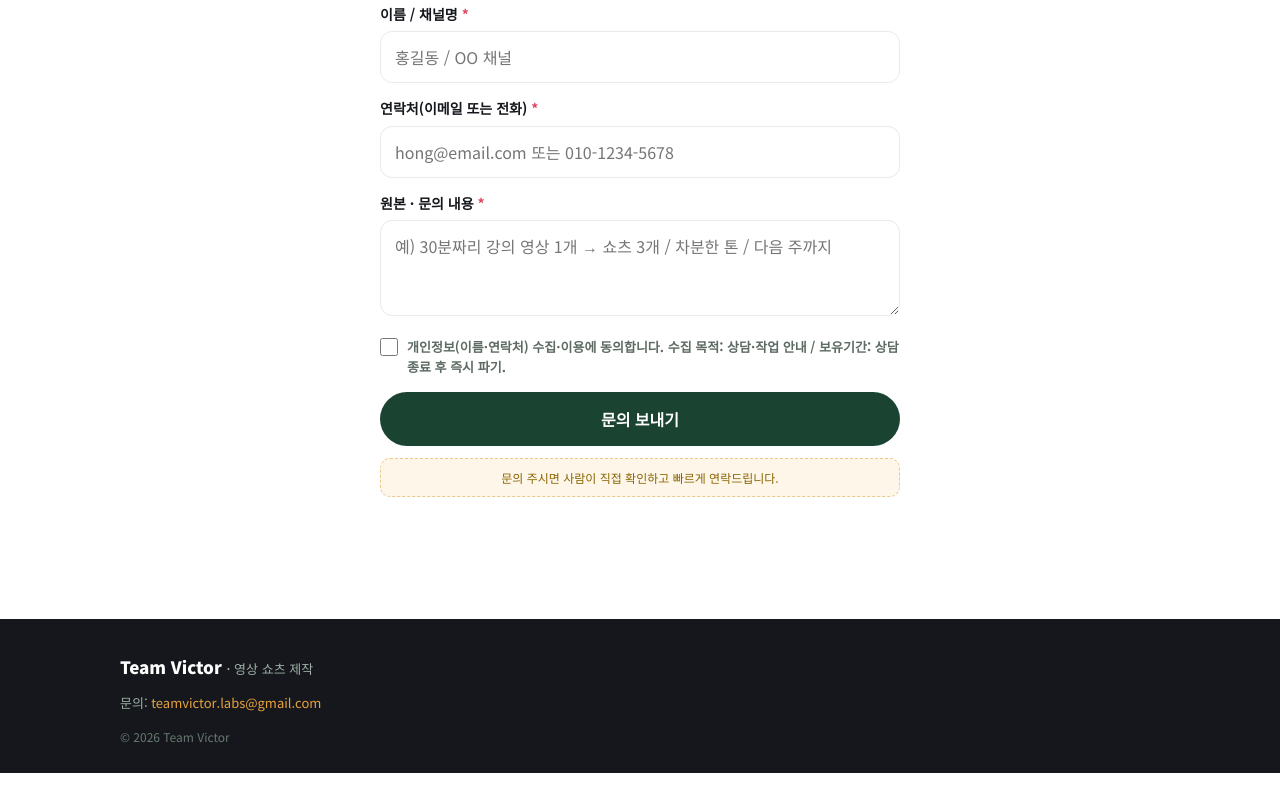
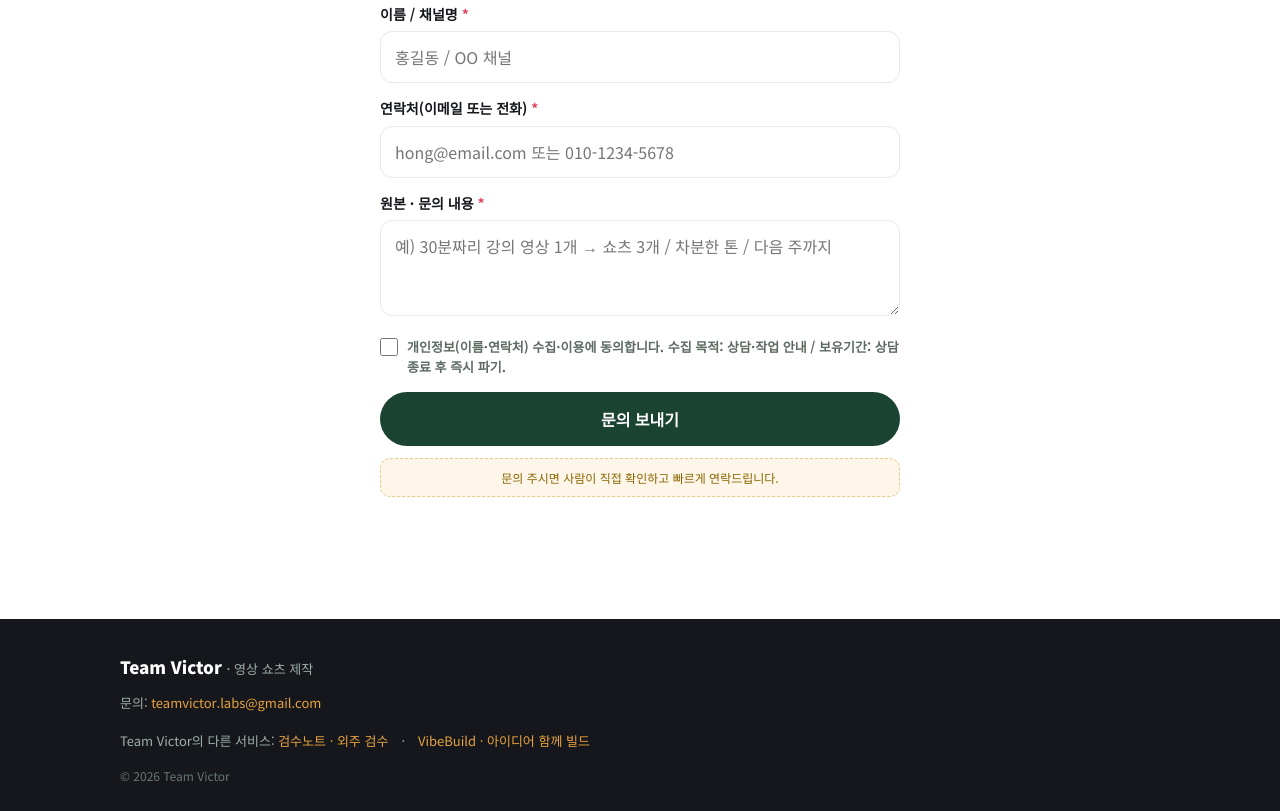
Before and after one commit to teamvictor-labs/shorts, a plain HTML site: page index.html in a window 1280 px wide. Shown: the part 4854-5665 px from the top of the page. Before the commit the page ends 5627 px from the top, so only its background shows below. Drawn offline with Linux system fonts and the light colour scheme.

Commit message:
푸터에 Team Victor 다른 서비스 상호 링크 추가 (검수노트·VibeBuild)
Co-Authored-By: Claude Opus 4.8 (1M context) <noreply@anthropic.com>

```diff
--- a/index.html
+++ b/index.html
@@ -388,6 +388,10 @@
     <div class="row">
       문의: <a href="mailto:teamvictor.labs@gmail.com">teamvictor.labs@gmail.com</a>
     </div>
+    <div class="row" style="margin-top:14px">
+      Team Victor의 다른 서비스:
+      <a href="https://geomsu-note.vercel.app">검수노트 · 외주 검수</a>　·　<a href="https://vibebuild-team-victor.vercel.app">VibeBuild · 아이디어 함께 빌드</a>
+    </div>
     <div class="small">
       © 2026 Team Victor
     </div>
```
